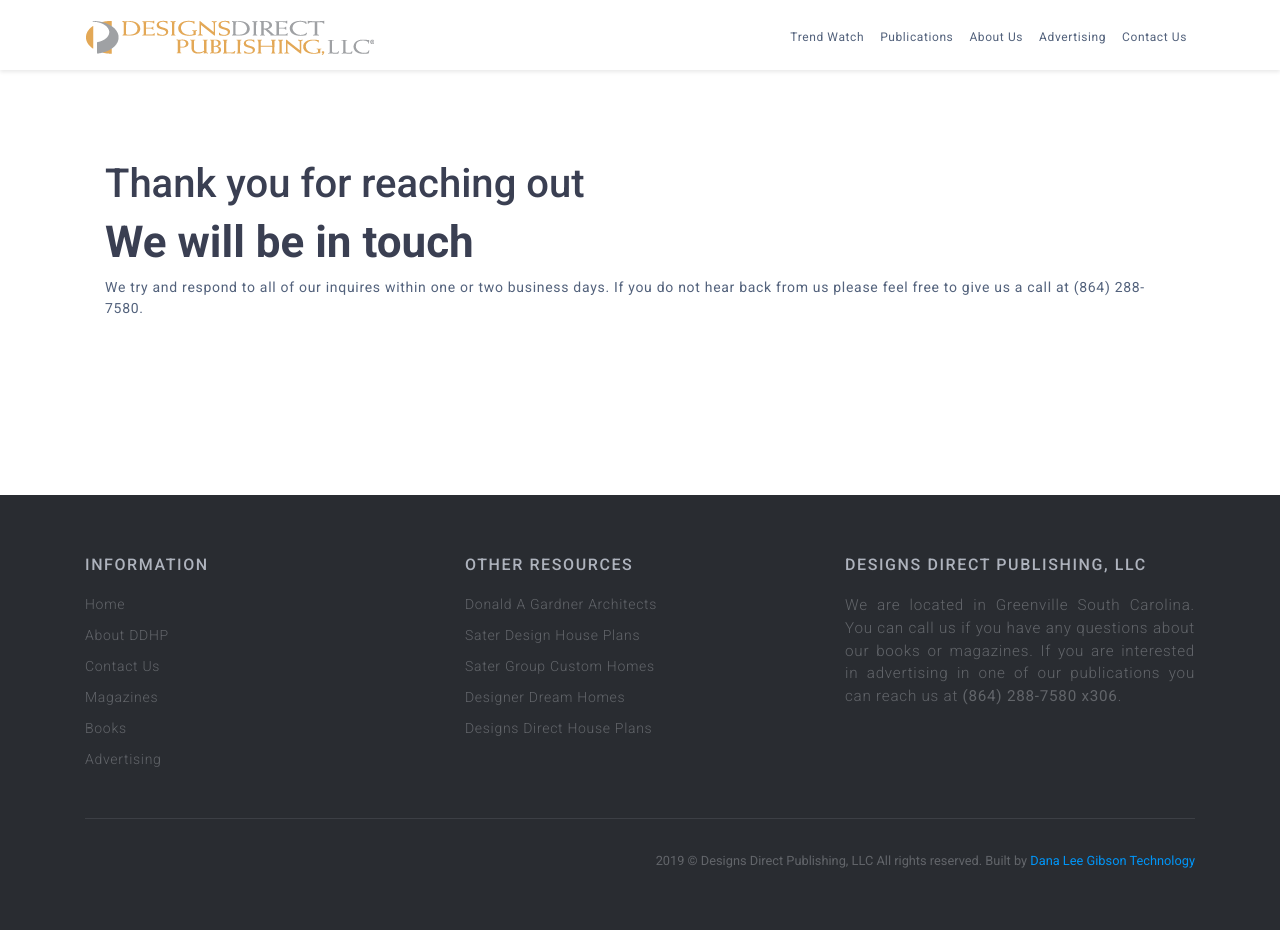
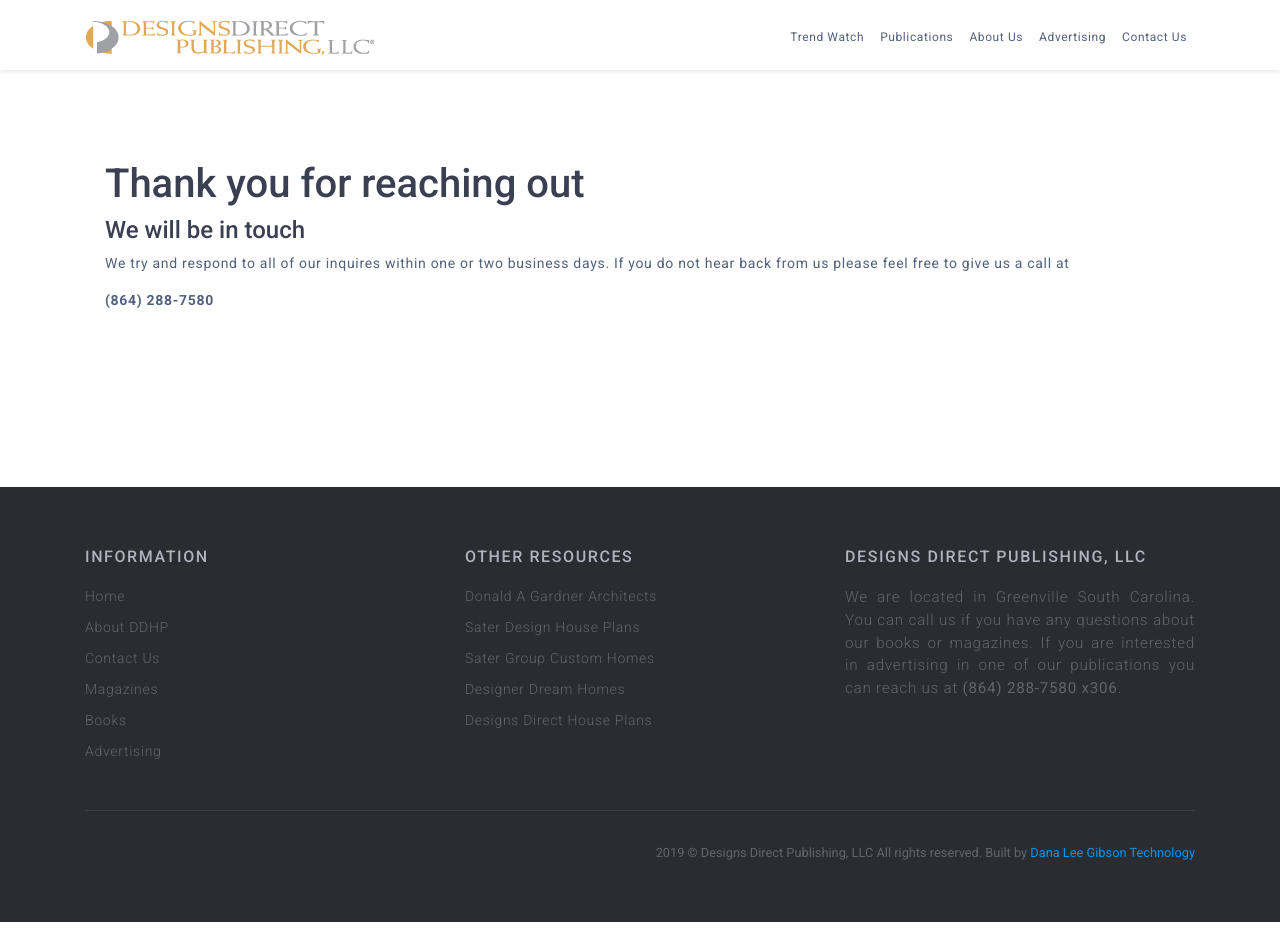
Before and after one commit to FatMan50/designdirects, a Jekyll site: the page built from thank-you.md, in a window 1280 px wide and 930 px high. Built offline with Jekyll 4.4.1, drawn with Linux system fonts in a browser that asks for light colours; nearby versions of some CDN libraries.

Commit message:
form and config

```diff
--- a/_config.yml
+++ b/_config.yml
@@ -18,7 +18,7 @@
 description: >- # this means to ignore newlines until "baseurl:"
   Designs Direct Publishing is the primer publisher of the nation’s top residential designers and architects. We produce top quality books and magazines.
 baseurl: "" # the subpath of your site, e.g. /blog
-url: "https://fatman50.github.io/designdirects" # the base hostname & protocol for your site, e.g. http://example.com
+url: "" # the base hostname & protocol for your site, e.g. http://example.com
 twitter_username: jekyllrb
 github_username:  jekyll
 
--- a/thank-you.md
+++ b/thank-you.md
@@ -4,6 +4,8 @@
 permalink: /thank-you/
 ---
 
-## We will be in touch
+#### We will be in touch
 
-We try and respond to all of our inquires within one or two business days. If you do not hear back from us please feel free to give us a call at (864) 288-7580.
+We try and respond to all of our inquires within one or two business days. If you do not hear back from us please feel free to give us a call at
+
+**(864) 288-7580**
```
